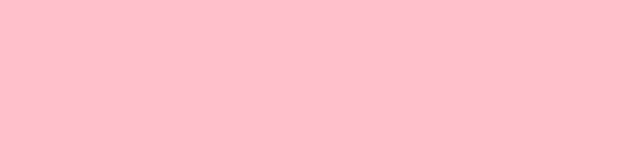
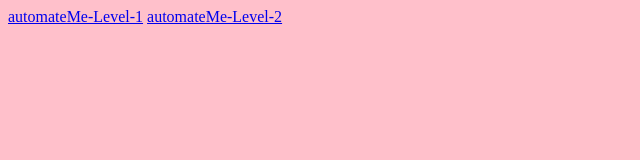
Before and after one commit to sharmp07/pawansharma15.github.io, a plain HTML site: page index.html in a window 1280 px wide. Shown: the whole page, without its empty margins (0-640 px from the left). Drawn offline with Linux system fonts and the light colour scheme.

Commit message:
Update index.html

```diff
--- a/index.html
+++ b/index.html
@@ -5,7 +5,8 @@
   </head>
 
   <body bgcolor=pink id="body">
-
+    <a href="https://pawansharma15.github.io/automateMe-Level-1.0.html">automateMe-Level-1</a>
+    <a href="https://pawansharma15.github.io/automateMe-Level-2.0.html">automateMe-Level-2</a>
   </body>
 
 </html>
```
